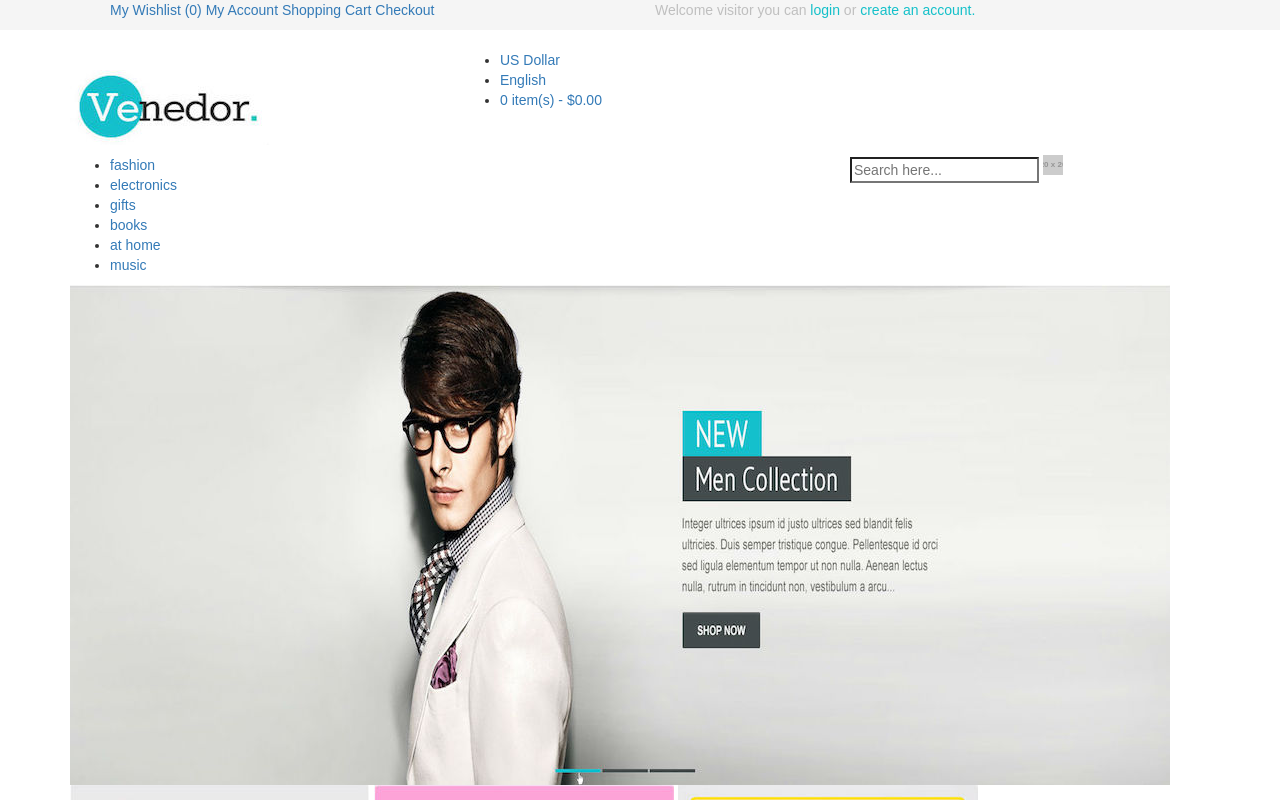
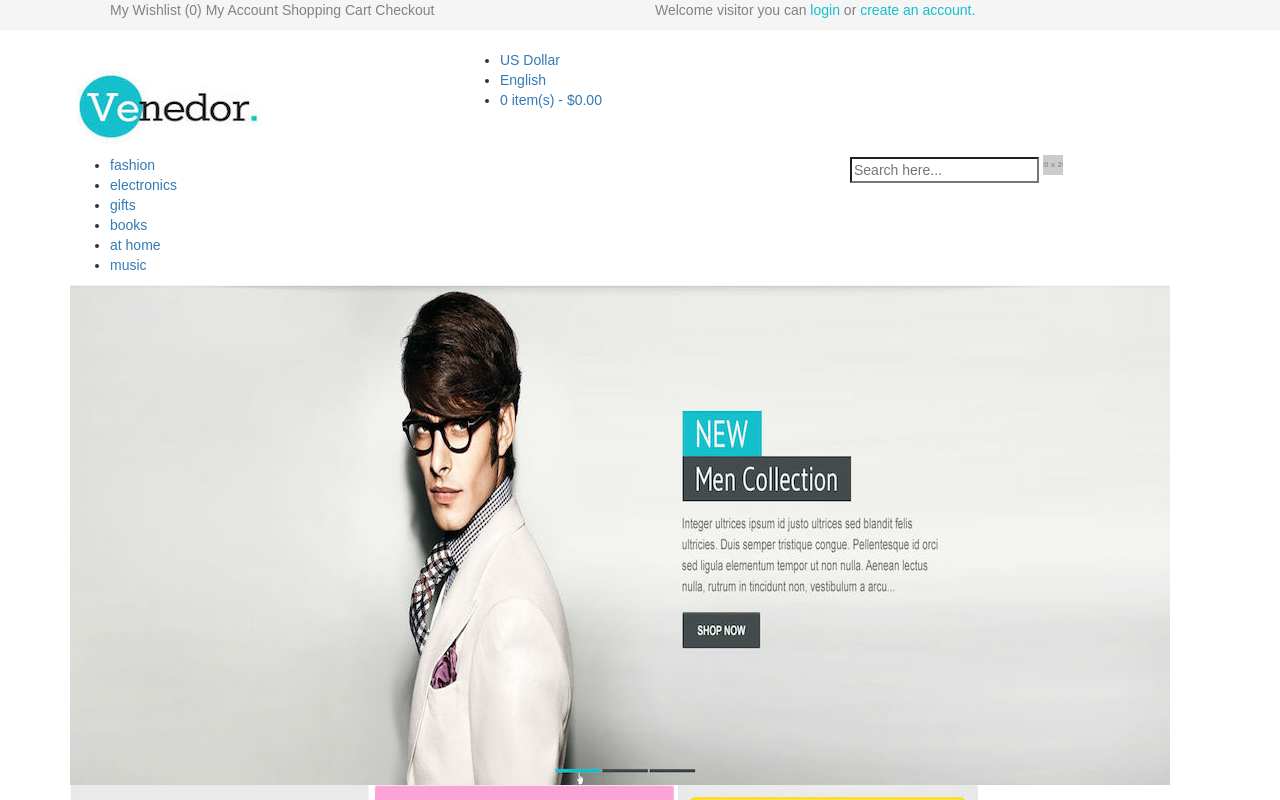
Before and after one commit to bluesatch/bootstrap_project, a plain HTML site: page index.html in a window 1280 px wide. Shown: the top 800 px of the page. Drawn offline with Linux system fonts and the light colour scheme; placeholder pictures from the web are drawn by us.

Commit message:
added styling

```diff
--- a/css/style.css
+++ b/css/style.css
@@ -12,24 +12,25 @@ body {
 }
 
 .top-bar ul {
-    text-decoration: none;
-
+    list-style: none;
 }
 
-.top-bar li {
+.top-bar  ul li {
     display: inline;
+    color: #828282;
 }
 
 .top-bar p {
-    color: #bfbfbf;
+    color: #828282;
 }
 
 .top-bar a {
-
+    text-decoration: none;
+    color: #828282;
 }
 
 .account {
-    color: #bfbfbf;
+    color: #828282;
 }
 
 .login p {
```
